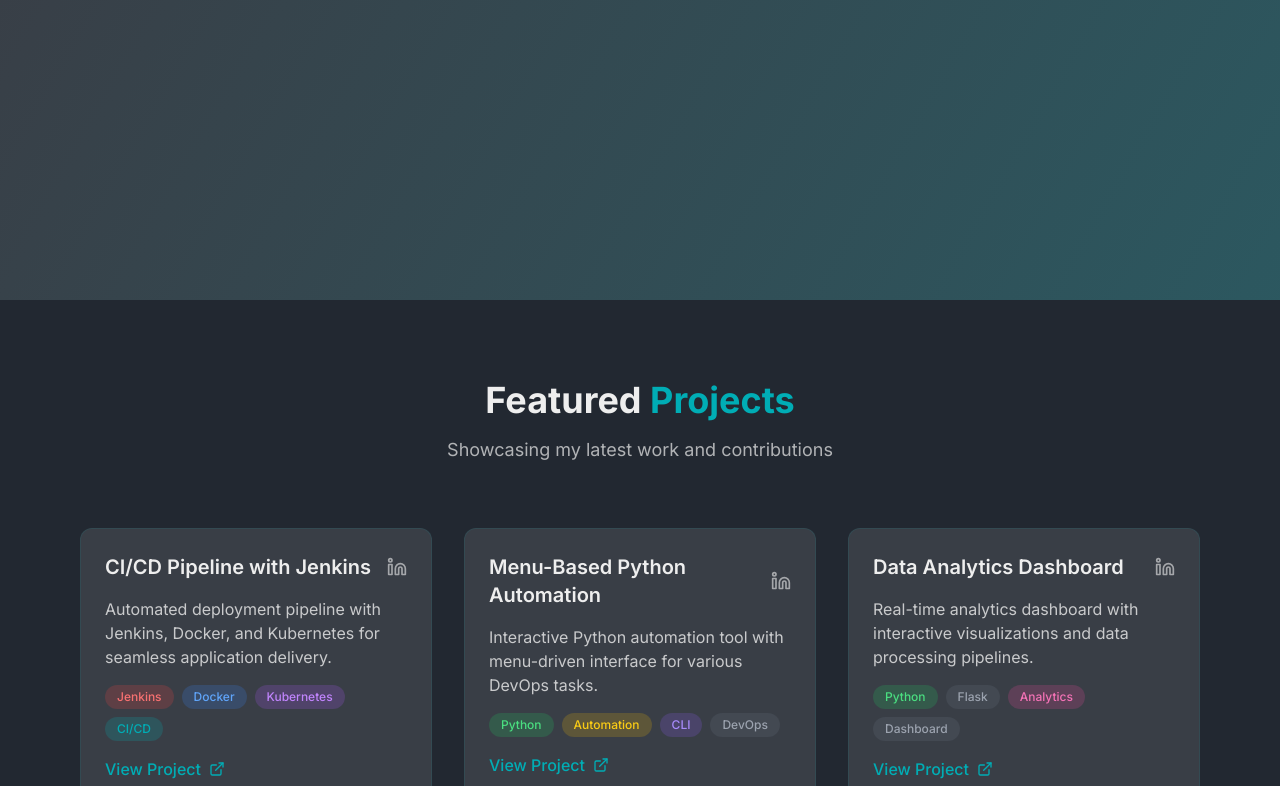
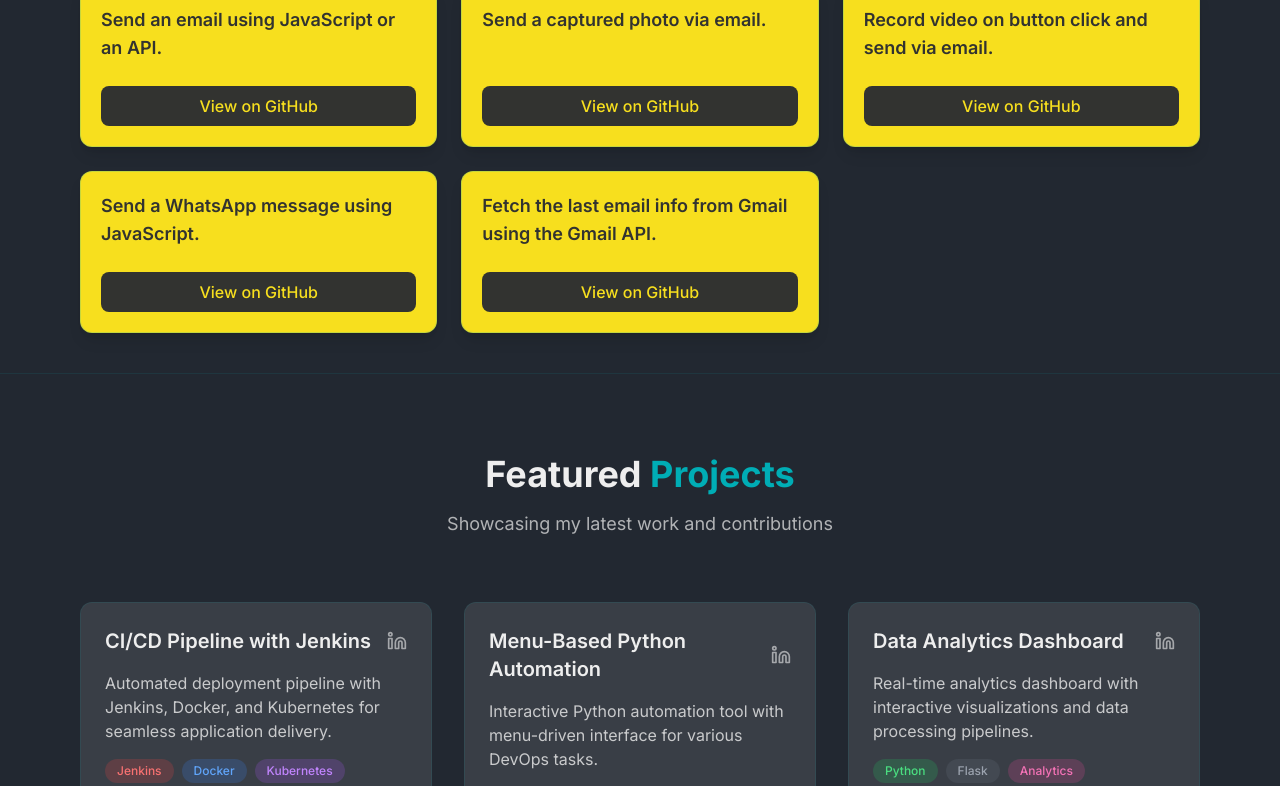
Before and after one commit to Yash-xoxo/portfoliox, a React (Vite) app: page / in a window 1280 px wide. Shown: the part 4766-5552 px from the top of the page. Built offline with nearby package versions, Linux system fonts and the light colour scheme.

Commit message:
updatexd

```diff
--- a/src/App.tsx
+++ b/src/App.tsx
@@ -1,4 +1,4 @@
-import React, { useEffect, useRef } from 'react';
+import React, { useEffect, useRef, useState } from 'react';
 import Hero from './components/Hero';
 import Timeline from './components/Timeline';
 import Skills from './components/Skills';
@@ -94,7 +94,7 @@ function App() {
       <div ref={el => setSectionRef(el, 1)} className="fade-in-blur"><Timeline /></div>
       <div ref={el => setSectionRef(el, 2)} className="fade-in-blur"><Skills /></div>
       {/* Creative Task Section */}
-      <div className="fade-in-blur">
+      <div ref={el => setSectionRef(el, 3)} className="fade-in-blur">
         <section className="py-6 sm:py-10 bg-[#222831] text-[#EEEEEE] border-t border-b border-[#00ADB5]/10">
           <div className="max-w-6xl mx-auto px-2 sm:px-4">
             <div className="text-center mb-6 sm:mb-8">
@@ -105,56 +105,134 @@ function App() {
                 Explore practical DevOps, Linux, and coding challenges
               </p>
             </div>
-            <div className="grid grid-cols-1 sm:grid-cols-2 lg:grid-cols-3 gap-6">
-              {/* Individual Task Cards */}
-              {[
-                { title: 'Run any tool or technology in Docker.' },
-                { title: 'Set up and configure Apache webserver in Docker.' },
-                { title: 'Run the systemctl command inside a Docker container.' },
-                { title: 'Run graphical software inside a Docker container.' },
-                { title: 'Give sound card access to programs inside Docker.' },
-                { title: 'Set up Docker inside Docker (DIND).' },
-                { title: 'Install Firefox Browser inside Docker (GUI setup).' },
-                { title: 'Play VLC inside Docker (use X11 or VNC for GUI).' },
-                { title: 'Set up Apache Server inside Docker.' },
-                { title: 'Run a Linear Regression Model inside Docker.' },
-                { title: 'Run a Flask App inside Docker.' },
-                { title: 'Run a Menu-Based Python Project inside Docker.' },
-                { title: 'Write a blog post on companies using Linux and their benefits.' },
-                { title: 'Identify commands behind GUI programs in Linux.' },
-                { title: 'Change the logo or icon of any program in Linux.' },
-                { title: 'Add more terminals and GUI interfaces in Linux.' },
-                { title: 'Send email, WhatsApp messages, tweets, and SMS via the Linux terminal.' },
-                { title: 'Investigate the commands behind Ctrl+C and Ctrl+Z interrupts.' },
-                { title: 'Create an automation panel using Streamlit.' },
-                { title: 'Create an automation panel using Gradio.' },
-                { title: 'Create a folder, initialize Git, add a file, and commit with a message.' },
-                { title: 'Push changes to a new GitHub repository, create a feature1 branch, make changes, and merge.' },
-                { title: 'Fork a repository, clone it, make changes, and create a pull request.' },
-                { title: 'Capture a photo using JavaScript.' },
-                { title: 'Send an email using JavaScript or an API.' },
-                { title: 'Send a captured photo via email.' },
-                { title: 'Record video on button click and send via email.' },
-                { title: 'Send a WhatsApp message using JavaScript.' },
-                { title: 'Fetch the last email info from Gmail using the Gmail API.' },
-              ].map((task, idx) => (
-                <div key={idx} className="bg-[#393E46] rounded-xl p-5 shadow-lg border border-[#00ADB5]/20 hover:scale-105 transition-transform flex flex-col justify-between h-full">
-                  <div>
-                    <h3 className="text-lg font-semibold mb-2 text-[#00ADB5]">{task.title}</h3>
+            {(() => {
+              const filters = [
+                'All',
+                'Docker',
+                'Python + Docker',
+                'Linux Terminal',
+                'Python',
+                'GitHub',
+                'JavaScript',
+              ];
+              const [activeFilter, setActiveFilter] = useState('All');
+              // Task data with new color logic
+              const taskData = [
+                // Docker
+                { title: 'Run any tool or technology in Docker.', category: 'Docker' },
+                { title: 'Set up and configure Apache webserver in Docker.', category: 'Docker' },
+                { title: 'Run the systemctl command inside a Docker container.', category: 'Docker' },
+                { title: 'Run graphical software inside a Docker container.', category: 'Docker' },
+                { title: 'Give sound card access to programs inside Docker.', category: 'Docker' },
+                { title: 'Set up Docker inside Docker (DIND).', category: 'Docker' },
+                { title: 'Install Firefox Browser inside Docker (GUI setup).', category: 'Docker' },
+                { title: 'Play VLC inside Docker (use X11 or VNC for GUI).', category: 'Docker' },
+                { title: 'Set up Apache Server inside Docker.', category: 'Docker' },
+                // Python + Docker
+                { title: 'Run a Linear Regression Model inside Docker.', category: 'Python + Docker' },
+                { title: 'Run a Flask App inside Docker.', category: 'Python + Docker' },
+                { title: 'Run a Menu-Based Python Project inside Docker.', category: 'Python + Docker' },
+                // Linux Terminal
+                { title: 'Write a blog post on companies using Linux and their benefits.', category: 'Linux Terminal' },
+                { title: 'Identify commands behind GUI programs in Linux.', category: 'Linux Terminal' },
+                { title: 'Change the logo or icon of any program in Linux.', category: 'Linux Terminal' },
+                { title: 'Add more terminals and GUI interfaces in Linux.', category: 'Linux Terminal' },
+                { title: 'Send email, WhatsApp messages, tweets, and SMS via the Linux terminal.', category: 'Linux Terminal' },
+                { title: 'Investigate the commands behind Ctrl+C and Ctrl+Z interrupts.', category: 'Linux Terminal' },
+                // Python
+                { title: 'Create an automation panel using Streamlit.', category: 'Python' },
+                { title: 'Create an automation panel using Gradio.', category: 'Python' },
+                // GitHub
+                { title: 'Create a folder, initialize Git, add a file, and commit with a message.', category: 'GitHub' },
+                { title: 'Push changes to a new GitHub repository, create a feature1 branch, make changes, and merge.', category: 'GitHub' },
+                { title: 'Fork a repository, clone it, make changes, and create a pull request.', category: 'GitHub' },
+                // JavaScript
+                { title: 'Capture a photo using JavaScript.', category: 'JavaScript' },
+                { title: 'Send an email using JavaScript or an API.', category: 'JavaScript' },
+                { title: 'Send a captured photo via email.', category: 'JavaScript' },
+                { title: 'Record video on button click and send via email.', category: 'JavaScript' },
+                { title: 'Send a WhatsApp message using JavaScript.', category: 'JavaScript' },
+                { title: 'Fetch the last email info from Gmail using the Gmail API.', category: 'JavaScript' },
+              ];
+              // Color logic for cards and filter highlights
+              const categoryStyles: { [key: string]: { card: string; highlight: string } } = {
+                'Docker': {
+                  card: 'bg-blue-600 text-white',
+                  highlight: 'bg-cyan-400 text-white', // aqua
+                },
+                'Python + Docker': {
+                  card: 'bg-purple-700 text-white',
+                  highlight: 'bg-purple-300 text-purple-900', // light-purple
+                },
+                'Linux Terminal': {
+                  card: 'bg-[#4D4D4D] text-[#00FF00]',
+                  highlight: 'bg-gray-500 text-[#00FF00]',
+                },
+                'Python': {
+                  card: 'bg-[#306998] text-[#FFD43B]',
+                  highlight: 'bg-[#FFD43B] text-[#306998]',
+                },
+                'GitHub': {
+                  card: 'bg-[#181717] text-white',
+                  highlight: 'bg-[#6CC644] text-[#181717]',
+                },
+                'JavaScript': {
+                  card: 'bg-[#F7DF1E] text-[#323330]',
+                  highlight: 'bg-[#323330] text-[#F7DF1E]',
+                },
+                'All': {
+                  card: '',
+                  highlight: 'bg-[#00ADB5] text-white',
+                },
+              };
+              const filteredTasks = activeFilter === 'All' ? taskData : taskData.filter(t => t.category === activeFilter);
+              return (
+                <>
+                  <div className="flex flex-wrap justify-center gap-2 mb-8">
+                    {filters.map(filter => (
+                      <button
+                        key={filter}
+                        onClick={() => setActiveFilter(filter)}
+                        className={`px-4 py-2 rounded-lg font-medium transition-all duration-300 text-sm sm:text-base border border-[#00ADB5]/30 ${
+                          activeFilter === filter
+                            ? categoryStyles[filter]?.highlight || 'bg-[#00ADB5] text-white shadow'
+                            : 'bg-[#222831] text-[#EEEEEE]/70 hover:bg-[#00ADB5]/20 hover:text-[#00ADB5]'
+                        }`}
+                      >
+                        {filter}
+                      </button>
+                    ))}
                   </div>
-                  <a href="https://github.com/Yash-xoxo/Internship_Task" target="_blank" rel="noopener noreferrer" className="mt-4 inline-block text-[#EEEEEE] bg-[#00ADB5] hover:bg-[#00ADB5]/90 px-4 py-2 rounded-lg font-medium transition-colors text-center">View on GitHub</a>
-                </div>
-              ))}
-            </div>
+                  <div className="grid grid-cols-1 sm:grid-cols-2 lg:grid-cols-3 gap-6">
+                    {filteredTasks.map((task, idx) => (
+                      <div key={idx} className={`${categoryStyles[task.category]?.card || ''} rounded-xl p-5 shadow-lg border border-[#00ADB5]/20 hover:scale-105 transition-transform flex flex-col justify-between h-full`}>
+                        <div>
+                          <h3 className="text-lg font-semibold mb-2">{task.title}</h3>
+                        </div>
+                        <a
+                          href="https://github.com/Yash-xoxo/Internship_Task"
+                          target="_blank"
+                          rel="noopener noreferrer"
+                          className={`mt-4 inline-block font-medium transition-colors text-center px-4 py-2 rounded-lg ${categoryStyles[task.category]?.highlight || 'bg-[#00ADB5] text-white'}`}
+                        >
+                          View on GitHub
+                        </a>
+                      </div>
+                    ))}
+                  </div>
+                </>
+              );
+            })()}
           </div>
         </section>
       </div>
-      <div ref={el => setSectionRef(el, 3)} className="fade-in-blur"><Projects /></div>
-      <div ref={el => setSectionRef(el, 4)} className="fade-in-blur"><Certifications /></div>
-      <div ref={el => setSectionRef(el, 5)} className="fade-in-blur"><Blog /></div>
-      <div ref={el => setSectionRef(el, 6)} className="fade-in-blur"><Aspirations /></div>
-      <div ref={el => setSectionRef(el, 7)} className="fade-in-blur"><Contact /></div>
-      <div ref={el => setSectionRef(el, 8)} className="fade-in-blur"><Footer /></div>
+
+      <div ref={el => setSectionRef(el, 4)} className="fade-in-blur"><Projects /></div>
+      <div ref={el => setSectionRef(el, 5)} className="fade-in-blur"><Certifications /></div>
+      <div ref={el => setSectionRef(el, 6)} className="fade-in-blur"><Blog /></div>
+      <div ref={el => setSectionRef(el, 7)} className="fade-in-blur"><Aspirations /></div>
+      <div ref={el => setSectionRef(el, 8)} className="fade-in-blur"><Contact /></div>
+      <div ref={el => setSectionRef(el, 9)} className="fade-in-blur"><Footer /></div>
     </div>
   );
 }
```
Also changed, not shown: 5 other files (tests, documents, lock files or other folders).
